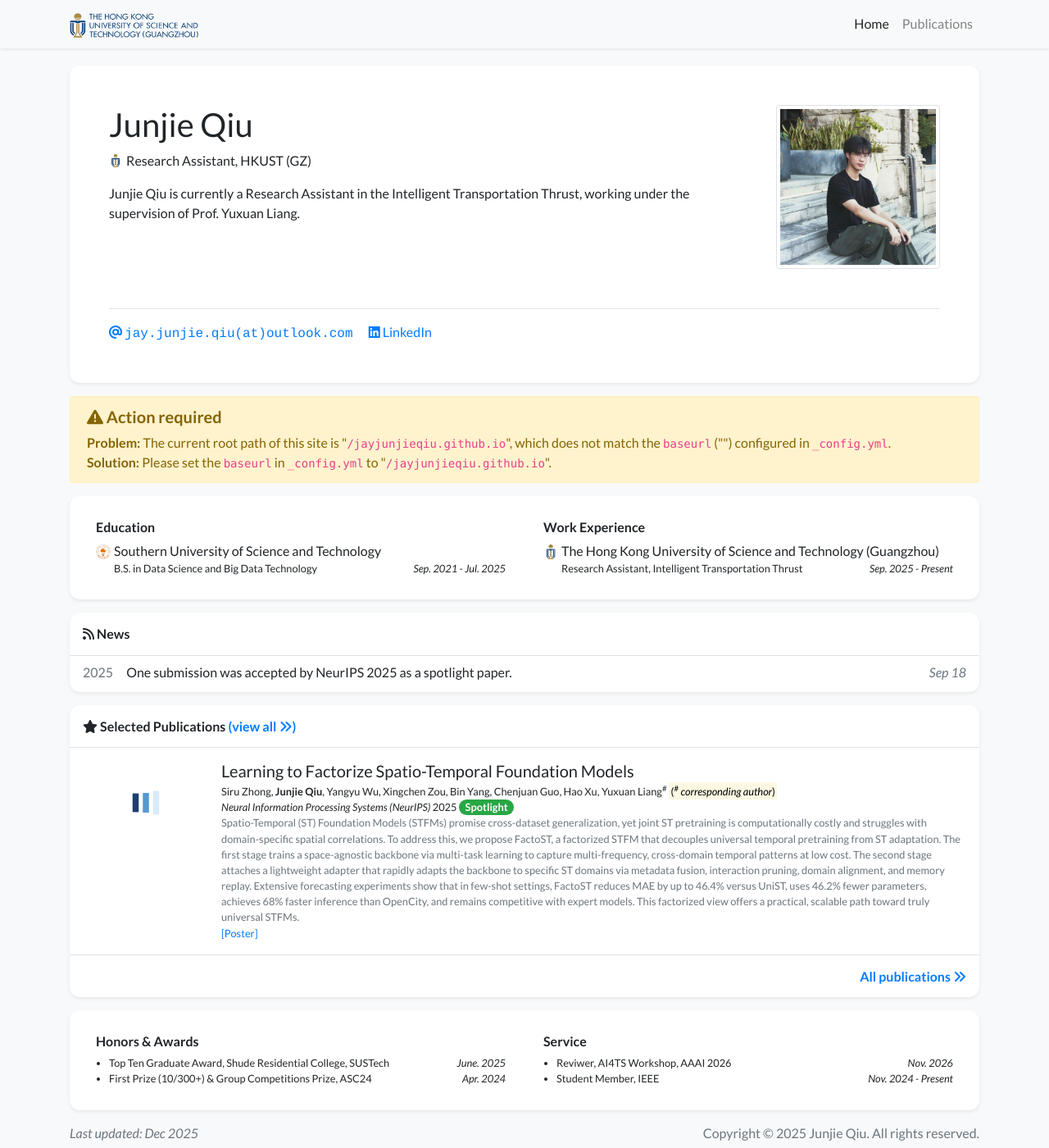
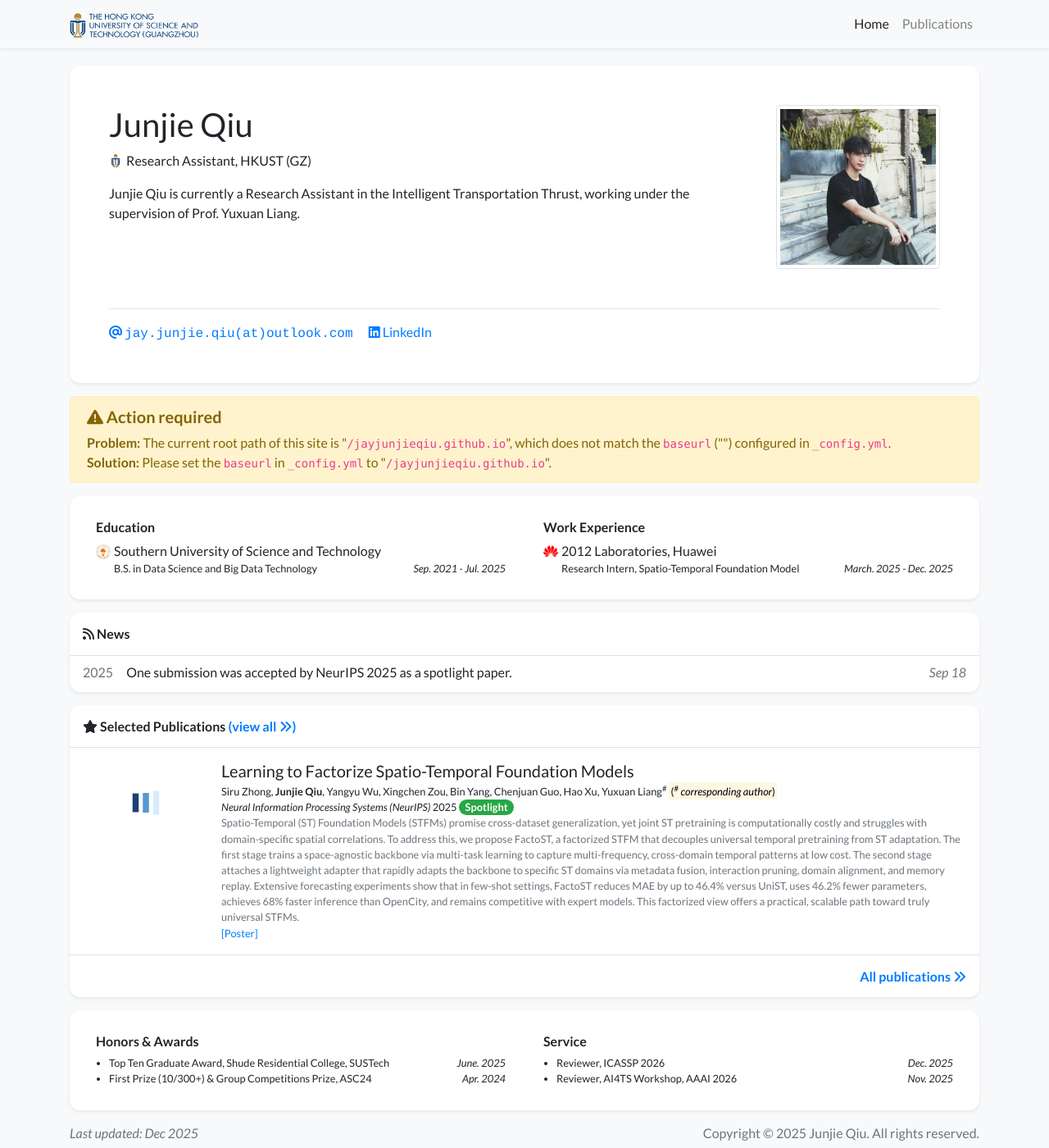
Before and after one commit to jayjunjieqiu/jayjunjieqiu.github.io, a Jekyll site: the page built from index.html, in a window 1280 px wide and 1400 px high. Shown: the whole window at 82% size. Built offline with Jekyll 4.4.1, drawn with Linux system fonts in a browser that asks for light colours; nearby versions of some CDN libraries; a style sheet for code colours, icons or effects is not loaded.

Commit message:
docs(profile): update work experience and service roles
Update work experience from HKUST to Huawei and modify service roles with new dates

```diff
--- a/_data/profile.yml
+++ b/_data/profile.yml
@@ -40,10 +40,10 @@ education:
   date: Sep. 2021 - Jul. 2025
 
 experience:
-- name: The Hong Kong University of Science and Technology (Guangzhou)
-  logo: /assets/images/badges/HKUST.png
-  position: Research Assistant, Intelligent Transportation Thrust
-  date: Sep. 2025 - Present
+- name: 2012 Laboratories, Huawei
+  logo: /assets/images/badges/Huawei.png
+  position: Research Intern, Spatio-Temporal Foundation Model
+  date: March. 2025 - Dec. 2025
 
 awards:
 - name: Top Ten Graduate Award, Shude Residential College, SUSTech
@@ -52,7 +52,7 @@ awards:
   date: Apr. 2024
 
 service:
-- name: Reviwer, AI4TS Workshop, AAAI 2026
-  date: Nov. 2026
-- name: Student Member, IEEE
-  date: Nov. 2024 - Present
+- name: Reviewer, ICASSP 2026
+  date: Dec. 2025
+- name: Reviewer, AI4TS Workshop, AAAI 2026
+  date: Nov. 2025
```
